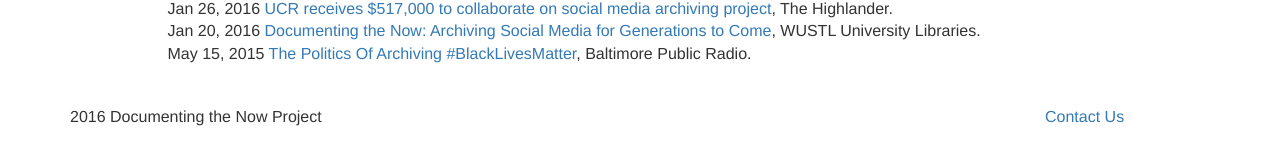
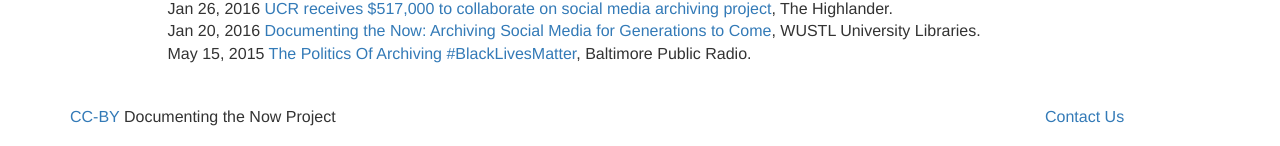
Before and after one commit to DocNow/docnow.github.io, a Jekyll site: the page built from index.html, in a window 1280 px wide and 900 px high, scrolled down 3915 px. Shown: the part 751-897 px from the top of the window. Built offline with Jekyll 4.4.1, drawn with Linux system fonts in a browser that asks for light colours.

Commit message:
added cc-by

```diff
--- a/_includes/footer.html
+++ b/_includes/footer.html
@@ -1,7 +1,7 @@
     <footer id="footer">
       <div class="container">
         <div class="row">
-          <div class="col-lg-4 col-md-4"><p>2016 Documenting the Now Project</p></div>
+          <div class="col-lg-4 col-md-4"><p><a rel="license" href="https://creativecommons.org/licenses/by/4.0/">CC-BY</a> Documenting the Now Project</p></div>
            <div class="col-lg-6 col-md-6"></div>
            <div class="col-lg-2 col-md-2"><a href="mailto:info@docnow.io">Contact Us</a></div>
           </div>
```
